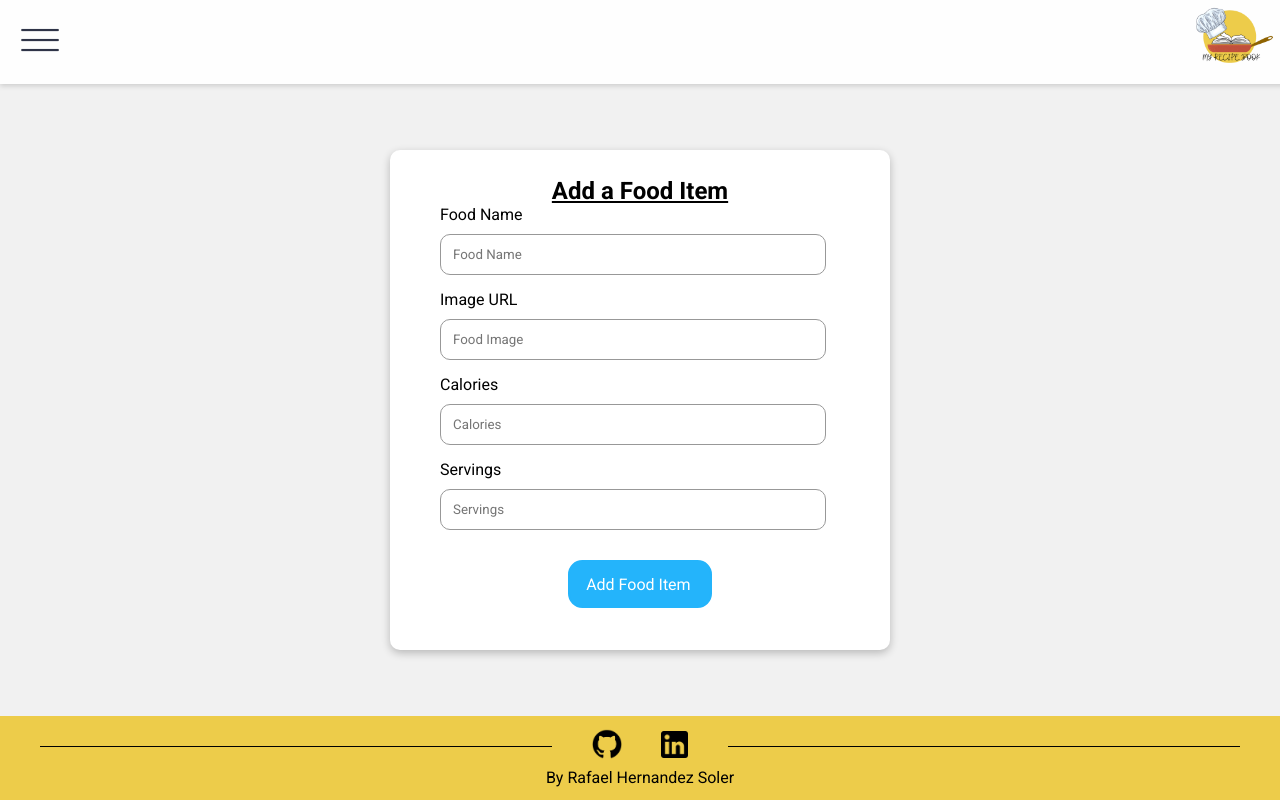
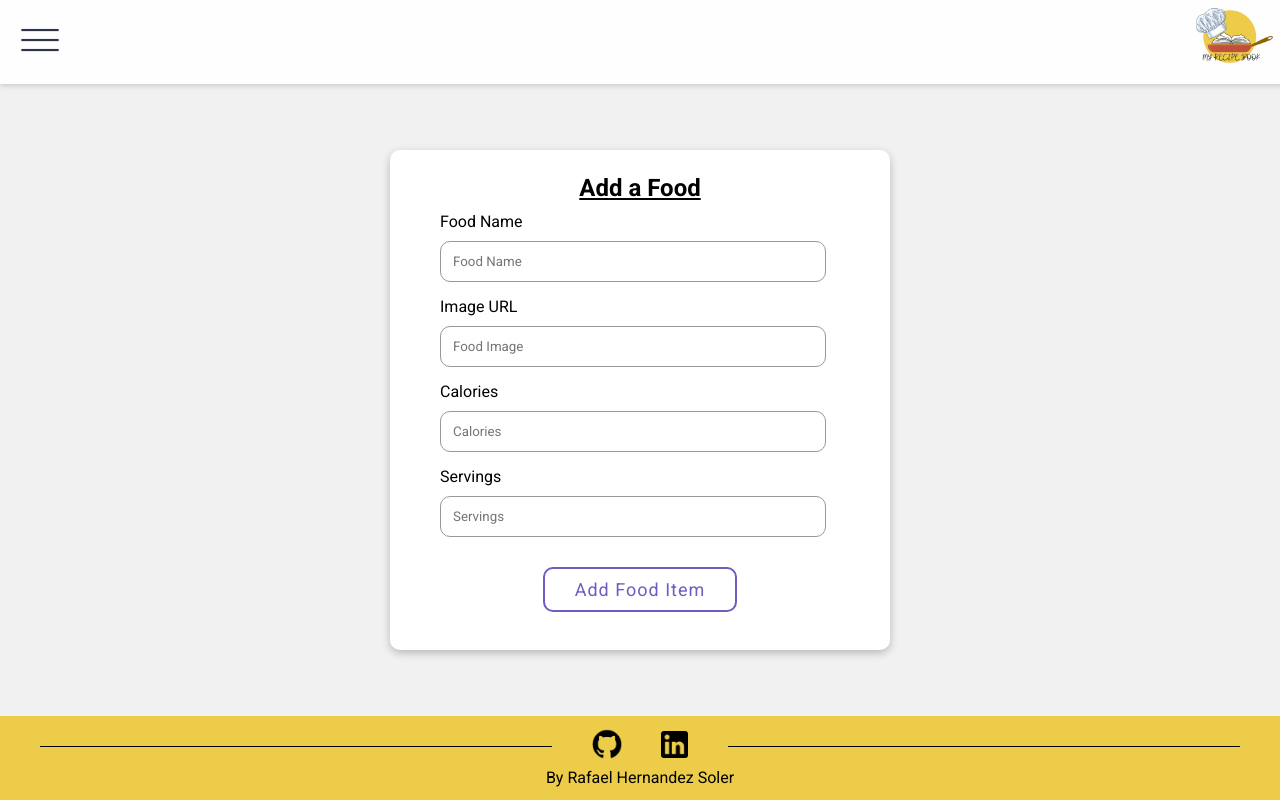
Before and after one commit to Rafa3399/recipe-book-app, a React (Vite) app: page /add-food in a window 1280 px wide. Built offline with nearby package versions, Linux system fonts and the light colour scheme.

Commit message:
CSS Update

```diff
--- a/src/components/Addfood.css
+++ b/src/components/Addfood.css
@@ -4,6 +4,9 @@
   align-items: center;
   height: 100vh;
 
+}
+#add-food-text{
+  margin-bottom: 10px;
 }
 form {
   display: flex;
@@ -21,19 +24,24 @@ label{
   width: 80%;
 }
 #form-button{
-  border: 2px solid #24b4fb;
-  background-color: #24b4fb;
-  border-radius: 0.9em;
-  padding: 0.8em 1.2em 0.8em 1em;
-  transition: all ease-in-out 0.2s;
-  font-size: 16px;
-  color: #fff;
-  margin: 15px 0 15px 0;
+  margin: 15px;
+  padding: 10px 30px;
+  text-align: center;
+  font-size: 18px;
+  letter-spacing: 1px;
+  text-decoration: none;
+  color: #725AC1;
+  background: transparent;
+  cursor: pointer;
+  transition: ease-out 0.25s;
+  border: 2px solid #725AC1;
+  border-radius: 10px;
+  box-shadow: inset 0 0 0 0 #725AC1;
 }
 
  #form-button:hover {
-  background-color: #0071e2;
-  cursor: pointer;
+  color: white;
+  background-color: #725AC1;
  }
  #form-button:active {
   transform: scale(0.9);
--- a/src/components/Addfood.jsx
+++ b/src/components/Addfood.jsx
@@ -30,7 +30,7 @@ function Addfood({foodList, setFoodList}) {
   return (
     <div className="main-form">
       <form onSubmit={handleSubmit}>
-        <h2>Add a Food Item</h2>
+        <h2 id="add-food-text">Add a Food</h2>
         <label>
             Food Name
             <input className="add-food-form" name="name" type="text" placeholder="Food Name" onChange={handleFoodNameInput} value={name} />
--- a/src/components/CalorieCalculator.css
+++ b/src/components/CalorieCalculator.css
@@ -12,7 +12,7 @@
   border-radius: 10px;
   box-shadow: rgba(0, 0, 0, 0.24) 0px 3px 8px;
   width: 70%;
-  padding: 20px 0;
+  padding: 25px 0;
 }
 .CalorieCalculator > h1{
   margin: 0px 0 10px 0;
--- a/src/components/Foodlist.css
+++ b/src/components/Foodlist.css
@@ -1,8 +1,14 @@
+#title{
+  margin: 80px 0 30px 0;
+  text-align: center;
+  background-color: white;
+  box-shadow: 0px 2px 5px rgba(0, 0, 0, 0.149);
+  padding: 10px 0 5px 0;
+}
 .FoodList{
   display: flex;
   flex-wrap: wrap;
   justify-content: space-around;
-  margin: 100px 0 100px 0;
 }
 .Card{
   display: flex;
@@ -17,6 +23,9 @@
   width: 300px;
   border-radius: 10px 0 0 10px;
   margin-right: 15px;
+}
+#card-section{
+  margin-top: 20px;
 }
 #delete-btn{
   background: none repeat scroll 0 0 transparent;
@@ -44,7 +53,6 @@
 
 }
 #eaten-btn{
-
   margin: 15px;
   padding: 10px 30px;
   text-align: center;
@@ -54,7 +62,7 @@
   color: #725AC1;
   background: transparent;
   cursor: pointer;
-  transition: ease-out 0.5s;
+  transition: ease-out 0.25s;
   border: 2px solid #725AC1;
   border-radius: 10px;
   box-shadow: inset 0 0 0 0 #725AC1;
@@ -62,7 +70,7 @@
 
 #eaten-btn:hover {
   color: white;
-  box-shadow: inset 0 -100px 0 0 #725AC1;
+  background-color: #725AC1;
 }
 #eaten-btn:active {
   transform: scale(0.9);
--- a/src/components/Foodlist.jsx
+++ b/src/components/Foodlist.jsx
@@ -13,11 +13,13 @@ function Foodlist({ foodList, setFoodList, foodAte, setFoodAte }) {
   }
 
   return (
+    <>
+    <h1 id="title">Food List</h1>
     <div className="FoodList">
       {foodList.map((el) => (
         <div className="Card" key={el.id}>
           <img id="cardImg" src={el.image} alt={el.name} />
-          <section id="cardSection">
+          <section id="card-section">
             <h2>{el.name}</h2>
             <p><b>Calories:</b> {el.calories} cal</p>
             <p><b>Servings:</b> {el.servings} </p>
@@ -29,6 +31,7 @@ function Foodlist({ foodList, setFoodList, foodAte, setFoodAte }) {
         </div>
       ))}
     </div>
+    </>
   );
 }
 export default Foodlist;
--- a/src/components/Sidebar.css
+++ b/src/components/Sidebar.css
@@ -7,8 +7,9 @@
   align-items: center;
   top: 85px;
   position:fixed;
+  box-shadow: rgba(0, 0, 0, 0.24) 0px 3px 8px;
 }
-#home, #food, #add-food, #calorie-calculator, #about{
+#home, #add-food, #calorie-calculator {
   display: flex;
   justify-content: center;
   color: white;
@@ -18,8 +19,9 @@
   padding: 20px 0;
   cursor: pointer;
   width: 100%;
+  text-shadow: 0 0 2px #000000;
+  box-shadow: rgba(0, 0, 0, 0.12) 0px 1px 3px, rgba(0, 0, 0, 0.24) 0px 1px 2px;
 }
-
-#home:hover, #food:hover, #add-food:hover, #calorie-calculator:hover, #about:hover{
+#home:hover, #add-food:hover, #calorie-calculator:hover {
   background-color: #fdd226;
 }
--- a/src/components/Sidebar.jsx
+++ b/src/components/Sidebar.jsx
@@ -13,7 +13,6 @@ function Sidebar (){
       <Link className='text-link' to='/calorie-calculator'>
         <section id="calorie-calculator">Calorie Calculator</section>
       </Link>
-      <section id="about">About</section>
     </div>
   )
 }
```
